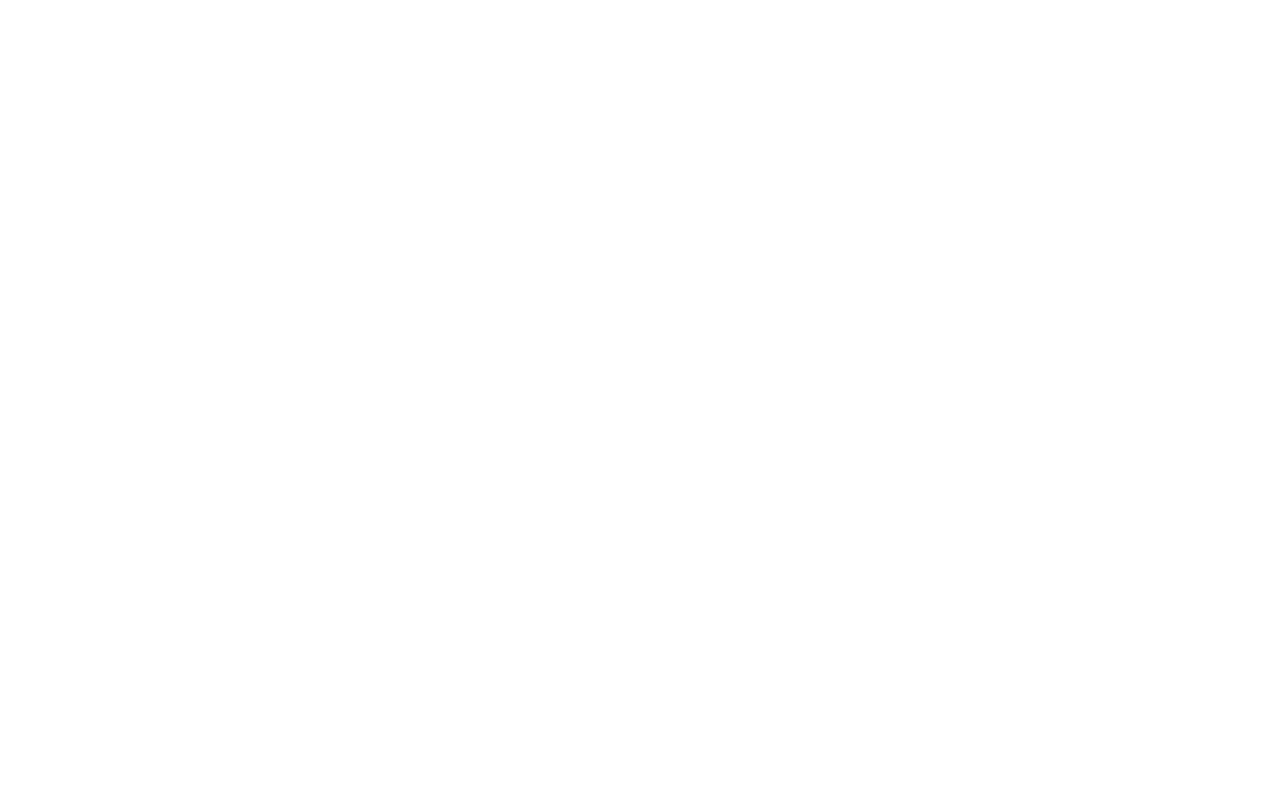
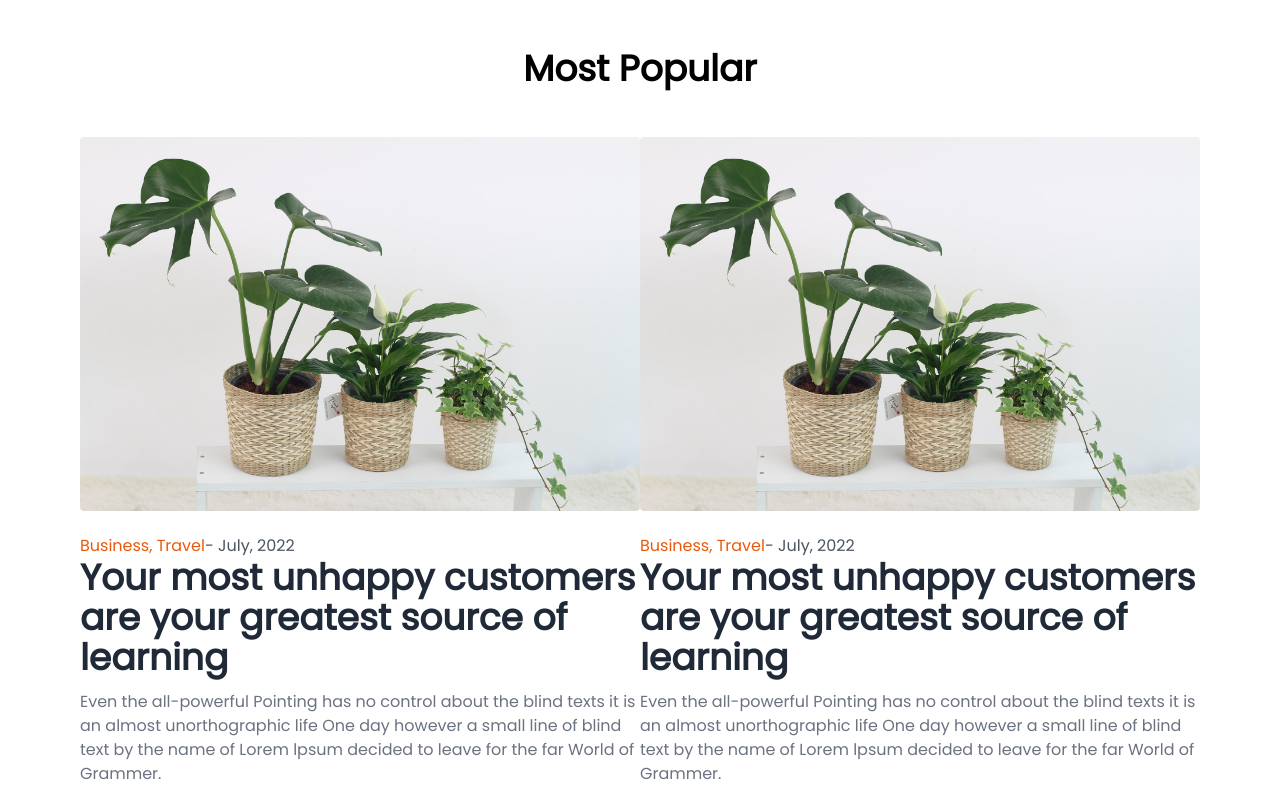
Before and after one commit to taesung1993/next-blog, a Next.js app: page / in a window 1280 px wide. Shown: the part 2460-3260 px from the top of the page. Before the commit the page ends 2460 px from the top, so only its background shows below. Built offline with nearby package versions, Linux system fonts and the light colour scheme.

Commit message:
publish initial most popular

```diff
--- /dev/null
+++ b/components/section3.js
@@ -0,0 +1,73 @@
+import { Swiper, SwiperSlide } from 'swiper/react';
+import Link from 'next/link';
+import Image from 'next/image';
+import Author from './_child/author';
+
+export default function section3() {
+  return (
+    <section className="container mx-auto md:px-20 py-10">
+      <h1 className="font-bold text-4xl py-12 text-center">Most Popular</h1>
+
+      {/* swiper */}
+      <Swiper
+        slidesPerView={2}
+      >
+        <SwiperSlide>
+          {Post()}
+        </SwiperSlide>
+        <SwiperSlide>
+          {Post()}
+        </SwiperSlide>
+        <SwiperSlide>
+          {Post()}
+        </SwiperSlide>
+        <SwiperSlide>
+          {Post()}
+        </SwiperSlide>
+        <SwiperSlide>
+          {Post()}
+        </SwiperSlide>
+        <SwiperSlide>
+          {Post()}
+        </SwiperSlide>
+      </Swiper>
+    </section>
+  )
+};
+
+function Post() {
+  return (
+    <div className="item">
+      <div className="images">
+        <Link href={"/"}>
+          <a>
+            <Image src={"/images/banner_img_01.jpg"} className="rounded" width={600} height={400}/>
+          </a>
+        </Link>
+      </div>
+      <div className="info flex justify-center flex-col py-4">
+        <div className="cat">
+          <Link href={"/"}>
+            <a className="text-orange-600 hover:text-orange-800">Business, Travel</a>
+          </Link>
+          <Link href={"/"}>
+            <a className="text-gray-600 hover:text-gray-800">- July, 2022</a>
+          </Link>
+        </div>
+
+        <div className="title">
+          <Link href={"/"}>
+            <a className="text-3xl md:text-4xl font-bold text-gray-800 hover:text-gray-600">
+              Your most unhappy customers are your greatest source of learning
+            </a>
+          </Link>
+        </div>
+
+        <p className="text-gray-500 py-3">
+          Even the all-powerful Pointing has no control about the blind texts it is an almost unorthographic life One day however a small line of blind text by the name of Lorem lpsum decided to leave for the far World of Grammer.
+        </p>
+        <Author/>
+      </div>
+    </div>
+  )
+}
--- a/pages/index.js
+++ b/pages/index.js
@@ -1,12 +1,14 @@
 import Format from '../layout/format';
 import Section1 from '../components/section1';
 import Section2 from '../components/section2';
+import Section3 from '../components/section3';
 
 export default function Home() {
   return (
     <Format>
       <Section1/>
       <Section2/>
+      <Section3/>
     </Format>
   )
 }
```
